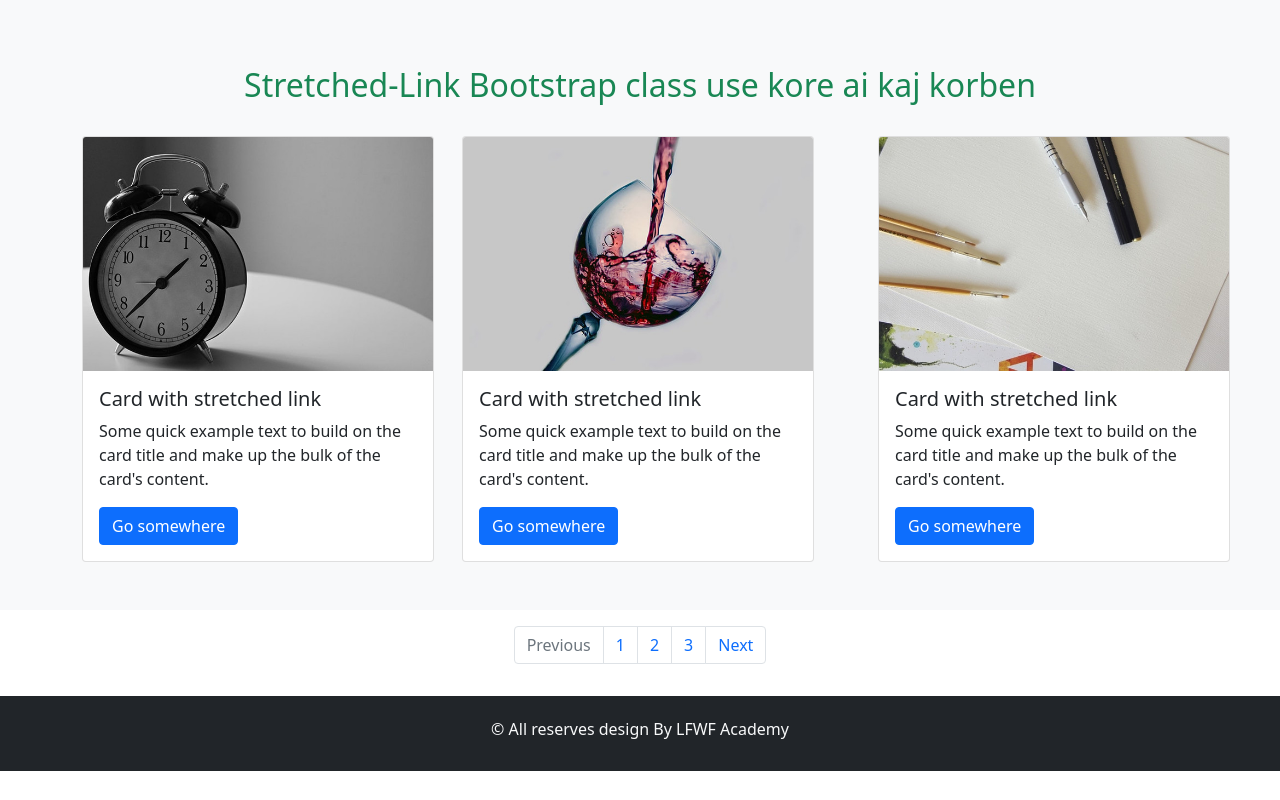
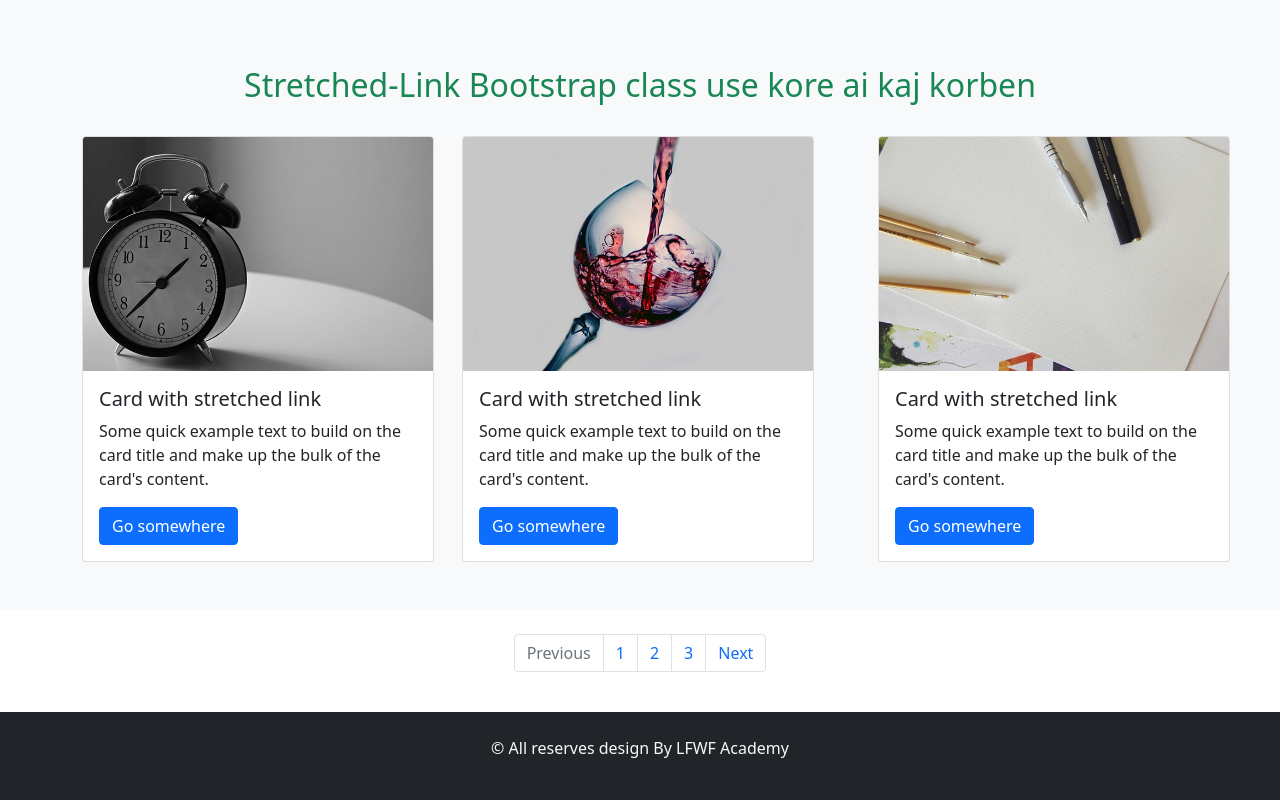
Before and after one commit to Programmermahim/Main-assignment-21, a plain HTML site: page index.html in a window 1280 px wide. Shown: the part 2913-3713 px from the top of the page. Before the commit the page ends 3684 px from the top, so only its background shows below. Drawn offline with nearby package versions, Linux system fonts and the light colour scheme.

Commit message:
Update index.html

```diff
--- a/index.html
+++ b/index.html
@@ -454,7 +454,7 @@
 
         <div class="container ">
     <div class="row">
-        <div class="col-lg-12 py-3">
+        <div class="col-lg-12 py-4">
             <nav aria-label="Page navigation example">
                 <ul class="pagination justify-content-center">
                   <li class="page-item disabled">
@@ -474,7 +474,7 @@
 
 
     <div class="footer text-center bg-dark py-4">
-        <h6 class="text-light fst-normal">&copy; All reserves design By LFWF Academy</h6>
+        <p class="text-light fst-normal">&copy; All reserves design By LFWF Academy</p>
     </div>
 
 
```
